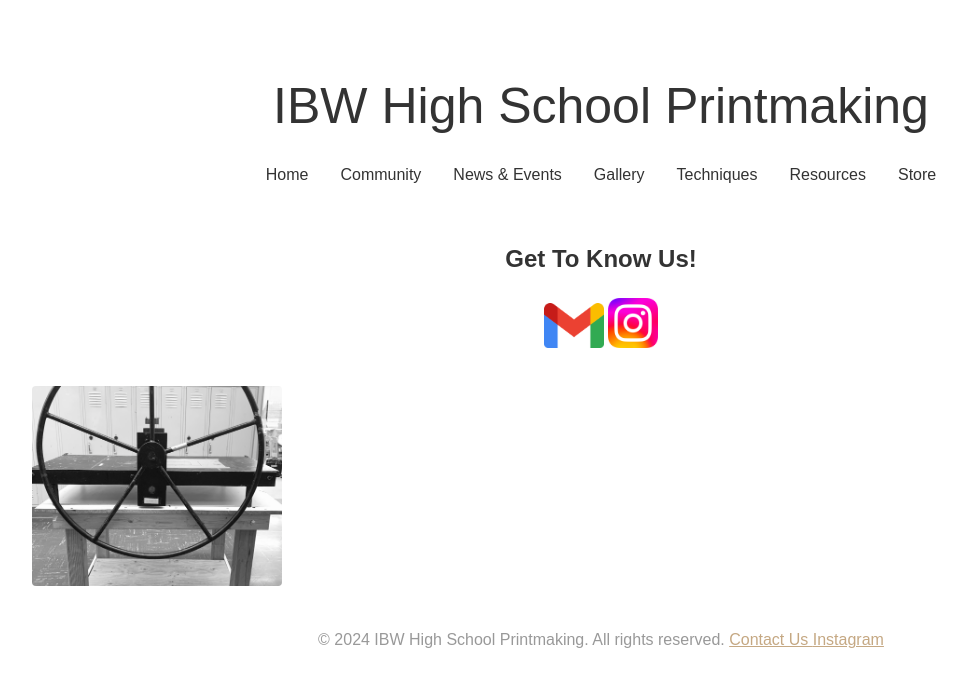
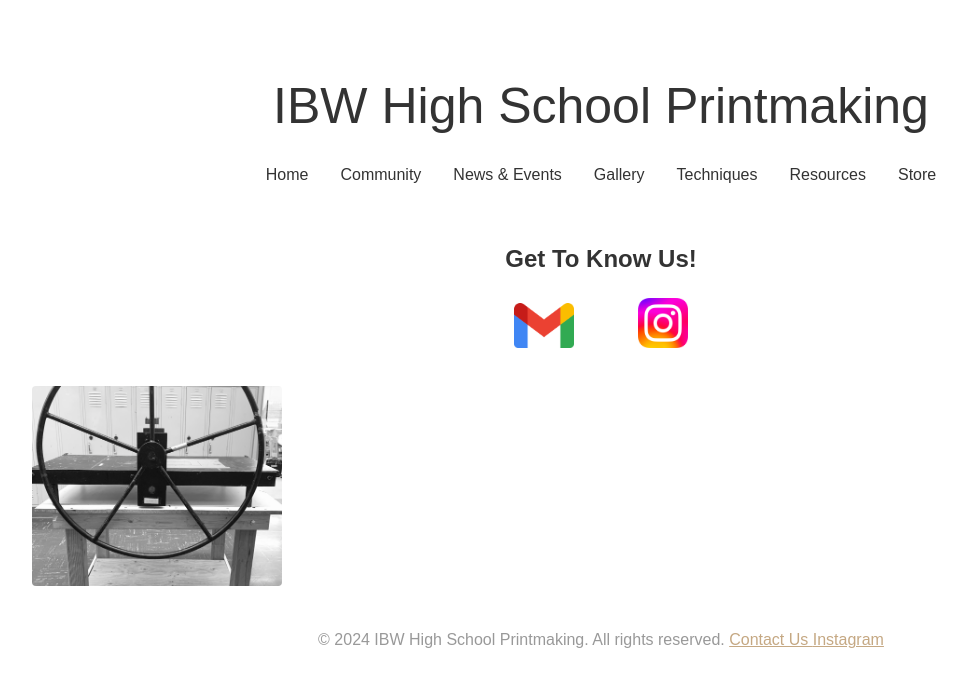
Before and after one commit to IBWPrintmaking/IBWPrintmaking.github.io, a Jekyll site: the page built from community.html, in a window 1280 px wide. Shown: the top 687 px of the page, without its empty margins (39-1006 px from the left). Built offline with Jekyll 4.4.1, drawn with Linux system fonts in a browser that asks for light colours.

Commit message:
Update community.html

```diff
--- a/community.html
+++ b/community.html
@@ -16,8 +16,8 @@ title: Community
 
   <div class="bodytext">
     <h2> Get To Know Us!</h2>
-    <a href="mailto:printmakingibw@gmail.com"><img src="assets/other-images/gmail_icon.png" style="width:60px;height:45px;"></a>
-    <a href="https://www.instagram.com/ibwprintmaking/"><img src="assets/other-images/instagram_logo.png" style="width:50px;height:50px;"></a>
+    <a href="mailto:printmakingibw@gmail.com"><img src="assets/other-images/gmail_icon.png" style="width:60px;height:45px; margin-right: 30px;"></a>
+    <a href="https://www.instagram.com/ibwprintmaking/"><img src="assets/other-images/instagram_logo.png" style="width:50px;height:50px; margin-left: 30px;"></a>
   </div>
 
   <div class="gallery-grid">
```
